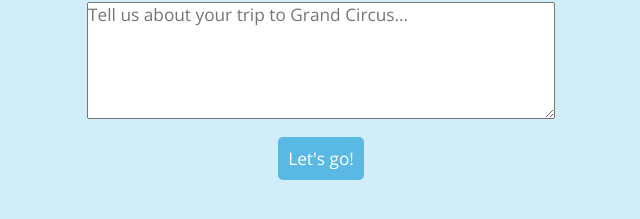
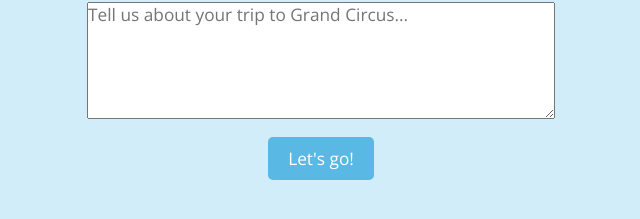
Before and after one commit to ryane1/GC-Final-Project, an Angular app: page /story in a window 1280 px wide. Shown: the part 571-790 px from the top of the page, without its empty margins (319-959 px from the left). Built offline with nearby package versions, Linux system fonts and the light colour scheme.

Commit message:
working main page button

```diff
--- a/src/app/story/story.component.css
+++ b/src/app/story/story.component.css
@@ -54,10 +54,13 @@
   color: white;
   border: none;
   border-radius: 5px;
-  padding: 10px;
+  padding: 10px 20px;
   margin-top: 10px;
   font-family: "Open Sans", sans-serif;
   font-size: 0.9em;
+}
+button:hover {
+  border-radius: 20px;
 }
 /* loading spinner styling */
 .lds-roller {
```
